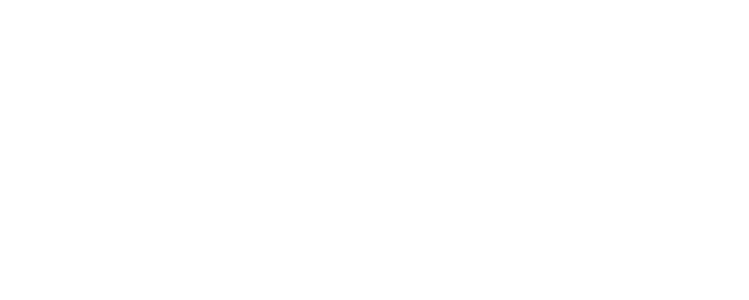
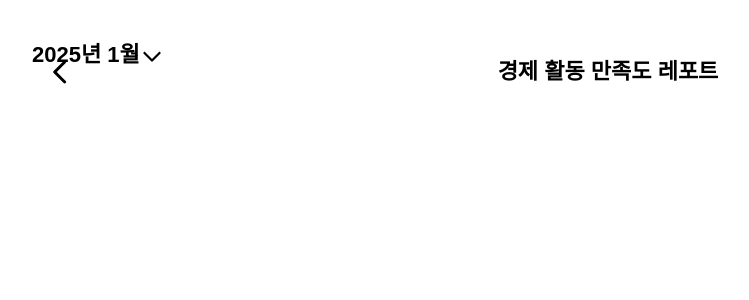
Before and after one commit to Finance-uss/Finance_Us_FE, a React (Vite) app: page /finance/report in a window 1280 px wide. Before the commit this address had no page. Shown: the top 300 px of the page, without its empty margins (32-781 px from the left). Built offline with nearby package versions, Linux system fonts and the light colour scheme; a web font is replaced by a local one.

Commit message:
feat: 가계부 레포트 페이지 구현, normalize css 적용

```diff
--- a/package.json
+++ b/package.json
@@ -13,6 +13,7 @@
   },
   "dependencies": {
     "axios": "^1.7.9",
+    "normalize.css": "^8.0.1",
     "react": "^18.3.1",
     "react-dom": "^18.3.1",
     "react-router-dom": "^7.1.1",
--- a/src/App.jsx
+++ b/src/App.jsx
@@ -1,5 +1,6 @@
 import { useState } from 'react';
 import { BrowserRouter as Router, Routes, Route  } from "react-router-dom";
+import "normalize.css"
 import "./index.css";
 
 import Layout from "./layouts/layout"; // 레이아웃
@@ -16,6 +17,7 @@
 import User from './pages/User'; // 마이페이지
 import Finance from './pages/Finance'; // 가계부
 import FinanceMain from './pages/Finance/FinanceMain';
+import Report from './pages/Finance/Report';
 import HandWrite from './pages/Finance/HandWrite';
 import NotFound from './pages/NotFound';
 import PostWrite from './pages/Community/PostWrite'; // 글쓰기 페이지
@@ -41,6 +43,7 @@
           {/* 가계부 페이지 */}
           <Route path="/finance" element={<Finance />} >
             <Route index element={<FinanceMain />} />
+            <Route path="report" element={<Report />} />
             <Route path="handwrite" element={<HandWrite />} />
           </Route>
 
--- /dev/null
+++ b/src/contexts/financeContext.jsx
@@ -0,0 +1,18 @@
+import { createContext, useState } from "react";
+
+export const FinanceContext = createContext();
+
+export function FinanceProvider({ children }) {
+    const today = new Date();
+    const [selectedDate, setSelectedDate] = useState({
+        year: today.getFullYear(),
+        month: today.getMonth() + 1,
+        day: today.getDate()
+    });
+
+    return (
+        <FinanceContext.Provider value={{selectedDate, setSelectedDate}}>
+            {children}
+        </FinanceContext.Provider>
+    );
+}
--- /dev/null
+++ b/src/pages/Finance/Report/index.jsx
@@ -0,0 +1,17 @@
+import React, { useContext } from 'react';
+import BeforeHeader from '../../../components/common/BeforeHeader';
+import NavBar from '../../../components/common/NavBar';
+import { FinanceContext } from '../../../contexts/financeContext';
+import * as S from '../../../styles/Finance/Report/style';
+
+const Report = () => {
+    const { selectedDate, setSelectedDate } = useContext(FinanceContext);
+    return (
+        <S.Container>
+            <BeforeHeader text="경제 활동 만족도 레포트" />
+            <NavBar selectedDate={selectedDate} setSeletedDate={setSelectedDate} modalTop="132px"/>
+        </S.Container>
+    );
+};
+
+export default Report;
--- a/src/pages/Finance/index.jsx
+++ b/src/pages/Finance/index.jsx
@@ -1,11 +1,12 @@
 import React from 'react';
 import { Outlet } from 'react-router-dom';
+import { FinanceProvider } from '../../contexts/financeContext';
 
 const Finance = () => {
     return (
-        <>
+        <FinanceProvider>
             <Outlet />
-        </>
+        </FinanceProvider>
     );
 };
 
--- /dev/null
+++ b/src/styles/Finance/Report/style.js
@@ -0,0 +1,11 @@
+import styled from "styled-components";
+
+export const Container = styled.div`
+    position: relative;
+    display: flex;
+    flex-direction: column;
+    width: 90%;
+    left: 5%;
+    top: 44px;
+    gap: 20px;
+`;
--- a/src/styles/common/BeforeHeader/style.js
+++ b/src/styles/common/BeforeHeader/style.js
@@ -25,4 +25,5 @@
   position: absolute;
   left: 50%;
   transform: translateX(-50%);
+  white-space: nowrap; /* 줄바꿈 방지 */
 `;
```
Also changed, not shown: 1 other file (tests, documents, lock files or other folders).
